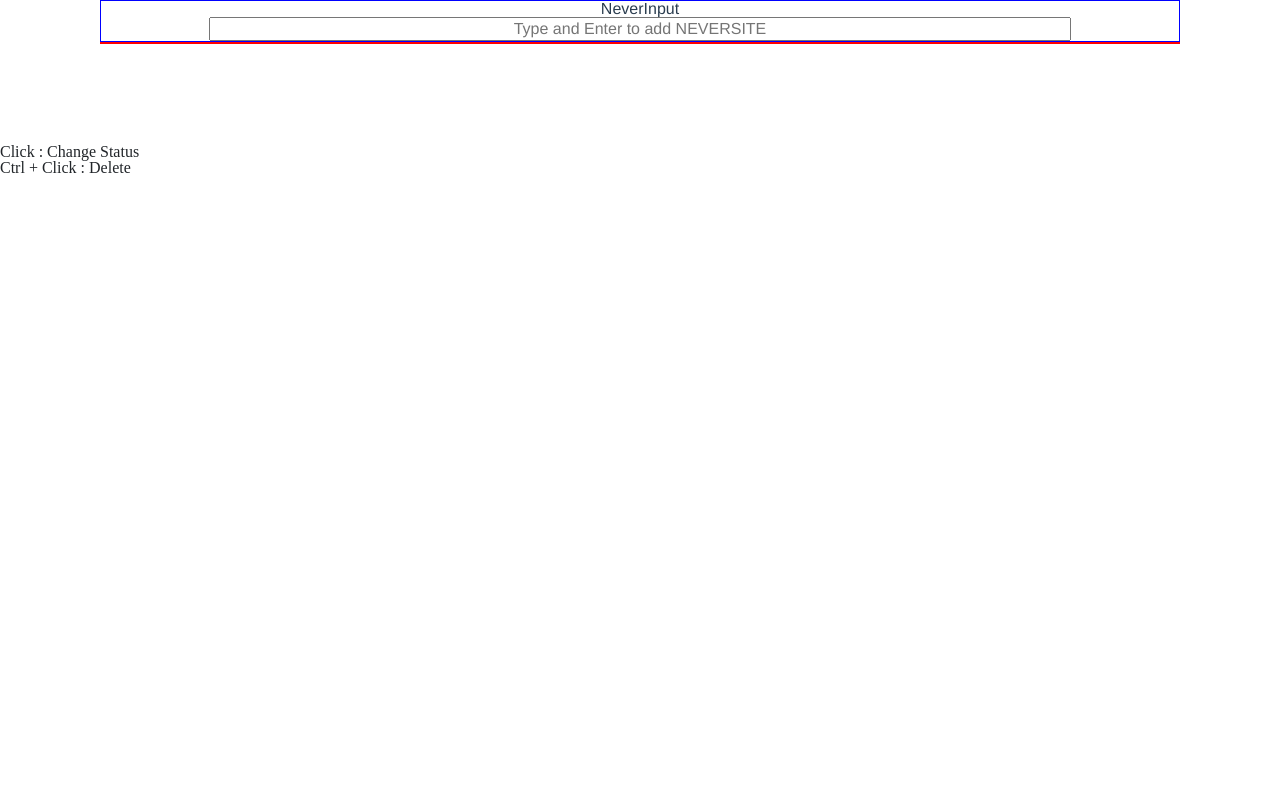
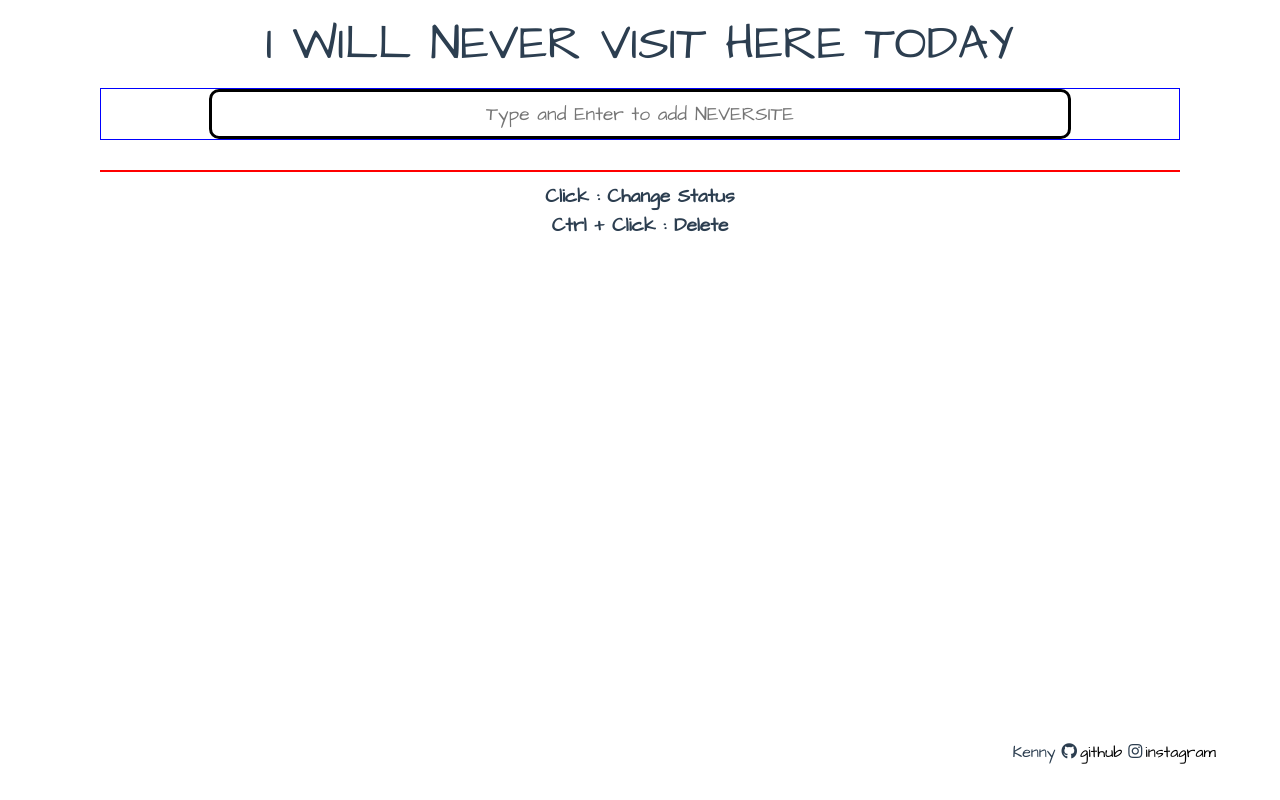
Before and after one commit to YeongbuCha/neversite, a Vue app: page / in a window 1280 px wide. Built offline with nearby package versions, Linux system fonts and the light colour scheme.

Commit message:
Add helper, footer and font

```diff
--- a/public/index.html
+++ b/public/index.html
@@ -6,6 +6,8 @@
     <meta name="viewport" content="width=device-width,initial-scale=1.0">
     <link rel="icon" href="<%= BASE_URL %>favicon.ico">
     <link rel="stylesheet" href="https://stackpath.bootstrapcdn.com/bootstrap/4.5.0/css/bootstrap.min.css" integrity="sha384-9aIt2nRpC12Uk9gS9baDl411NQApFmC26EwAOH8WgZl5MYYxFfc+NcPb1dKGj7Sk" crossorigin="anonymous">
+    <link href="https://fonts.googleapis.com/css2?family=Architects+Daughter&display=swap" rel="stylesheet">
+    <link rel="stylesheet" href="https://cdnjs.cloudflare.com/ajax/libs/font-awesome/5.8.2/css/all.min.css">
     <title><%= htmlWebpackPlugin.options.title %></title>
   </head>
   <body>
@@ -13,10 +15,6 @@
       <strong>We're sorry but <%= htmlWebpackPlugin.options.title %> doesn't work properly without JavaScript enabled. Please enable it to continue.</strong>
     </noscript>
     <div id="app"></div>
-    <footer>
-      <p>Click : Change Status</p>
-      <p>Ctrl + Click : Delete</p>
-    </footer>
     <!-- built files will be auto injected -->
     <script src="https://code.jquery.com/jquery-3.5.1.slim.min.js" integrity="sha384-DfXdz2htPH0lsSSs5nCTpuj/zy4C+OGpamoFVy38MVBnE+IbbVYUew+OrCXaRkfj" crossorigin="anonymous"></script>
     <script src="https://cdn.jsdelivr.net/npm/popper.js@1.16.0/dist/umd/popper.min.js" integrity="sha384-Q6E9RHvbIyZFJoft+2mJbHaEWldlvI9IOYy5n3zV9zzTtmI3UksdQRVvoxMfooAo" crossorigin="anonymous"></script>
--- a/src/App.vue
+++ b/src/App.vue
@@ -1,22 +1,30 @@
 <template>
   <div id="app">
+    <h1>I WILL NEVER VISIT HERE TODAY</h1>
     <NeverInput @inputSubmit="onInputSubmit" />
     <NeverList
       @imgClick="changeVisited"
       @imgCtrlClick="deleteSite"
       :neverSites="neverSites" />
+    <div class="my-helpers">
+      <p class="my-helper">Click : Change Status</p>
+      <p class="my-helper">Ctrl + Click : Delete</p>
+    </div>
+    <MyFooter />
   </div>
 </template>
 
 <script>
 import NeverInput from './components/NeverInput.vue'
 import NeverList from './components/NeverList.vue'
+import MyFooter from './components/MyFooter.vue'
 
 export default {
   name: 'App',
   components: {
     NeverInput,
-    NeverList
+    NeverList,
+    MyFooter
   },
   data() {
     return {
@@ -26,6 +34,7 @@ export default {
   methods: {
     changeVisited(neverSite) {
       neverSite.isVisited = !neverSite.isVisited
+      localStorage.setItem('neverSites', JSON.stringify(this.neverSites))
     },
     deleteSite(neverSite) {
       const idx = this.neverSites.indexOf(neverSite)
@@ -37,7 +46,7 @@ export default {
         this.neverSites.push(neverSite)
         localStorage.setItem('neverSites', JSON.stringify(this.neverSites))
       }
-      else if (this.neverSites.length < 16) {
+      else if (this.neverSites.length < 12) {
         this.neverSites.push(neverSite)
         localStorage.setItem('neverSites', JSON.stringify(this.neverSites))
       } else {
@@ -109,10 +118,31 @@ table {
   height: 100%;
   padding: 100px;
   padding-top: 0;
-  font-family: Avenir, Helvetica, Arial, sans-serif;
+  font-family: 'Architects Daughter', Avenir, Helvetica, Arial, sans-serif;
   -webkit-font-smoothing: antialiased;
   -moz-osx-font-smoothing: grayscale;
   text-align: center;
   color: #2c3e50;
 }
+
+h1 {
+  font-size: 3rem;
+  margin-top: 20px;
+}
+
+.my-helpers {
+  margin-top: 10px;
+  display: flex;
+  flex-direction: column;
+  justify-content: center;
+  align-items: center;
+  font-size: 1.2rem;
+  font-weight: 700;
+}
+
+.my-helper {
+  margin-top: 5px;
+  margin-bottom: 5px;
+}
+
 </style>
--- /dev/null
+++ b/src/components/MyFooter.vue
@@ -0,0 +1,44 @@
+<template>
+  <div class="my-footer">
+    <span class="my-footer-item">
+      <p>Kenny</p>
+    </span>
+    <span class="my-footer-item">
+      <i class="fab fa-github"></i>
+      <a href="">github</a>
+    </span>
+    <span class="my-footer-item">
+      <i class="fab fa-instagram"></i>
+      <a href="">instagram</a>
+    </span>
+  </div>
+</template>
+
+<script>
+export default {
+
+}
+</script>
+
+<style scoped>
+.my-footer {
+  width: 100%;
+  display: flex;
+  justify-content: flex-end;
+  align-items: center;
+
+  position: absolute;
+  bottom: 5%;
+  right: 5%;
+}
+
+a {
+  text-decoration: none;
+  color: black;
+}
+
+.my-footer-item, a, i {
+  margin-left: 3px;
+}
+
+</style>
--- a/src/components/NeverInput.vue
+++ b/src/components/NeverInput.vue
@@ -1,6 +1,5 @@
 <template>
   <div class="never-input">
-    <h2>NeverInput</h2>
     <input
       v-model="newInput"
       @keypress.enter="onInputSubmit"
@@ -33,13 +32,20 @@ export default {
 }
 </script>
 
-<style>
+<style scoped>
 .never-input {
   border: 1px solid blue;
+
+  margin-top: 20px;
 }
 
 input {
   text-align: center;
   width: 80%;
+  height: 50px;
+  font-size: 1.2rem;
+  border: 3px solid black;
+  border-radius: 10px;
+
 }
 </style>
--- a/src/components/NeverList.vue
+++ b/src/components/NeverList.vue
@@ -38,6 +38,7 @@ export default {
 
 .never-list {
   border: 1px solid red;
+  margin-top: 30px;
 }
 .wrapper {
   height: 100%;
--- a/src/components/NeverListItem.vue
+++ b/src/components/NeverListItem.vue
@@ -8,9 +8,8 @@
       >
       <div>❌</div>
     </div>
-    <h3>NeverListItem</h3>
-    <h3>NEVER <span>{{ neverSite.content }}</span> TODAY</h3>
-    <img
+    <h3>NO <span>{{ neverSite.content }}</span> TODAY</h3>
+    <img class="character-image"
     @click.exact="onImgClick"
     @click.ctrl.exact="onImgCtrlClick"
     :src="characterUrl"
@@ -51,7 +50,6 @@ export default {
 .never-list-item {
   width: 100%;
   height: 100%;
-  border: 1px solid green;
   position: relative;
 }
 
@@ -64,10 +62,26 @@ export default {
   left: 0;
   z-index: 1;
   background-color: rgba(3, 3, 3, 0.3);
+  margin: 0px auto;
   width: 100%;
   height: 100%;
+  border-radius: 100px;
+
   font-size: 8rem;
+  cursor: pointer;
 }
 
+.character-image {
+  cursor: pointer;
+}
 
+h3 {
+  margin-top: 10px;
+  font-size: 1.8rem;
+}
+
+span {
+  font-weight: 700;
+  font-size: 2.2rem;
+}
 </style>
```
Lines whose indentation alone changed are shown as unchanged.
